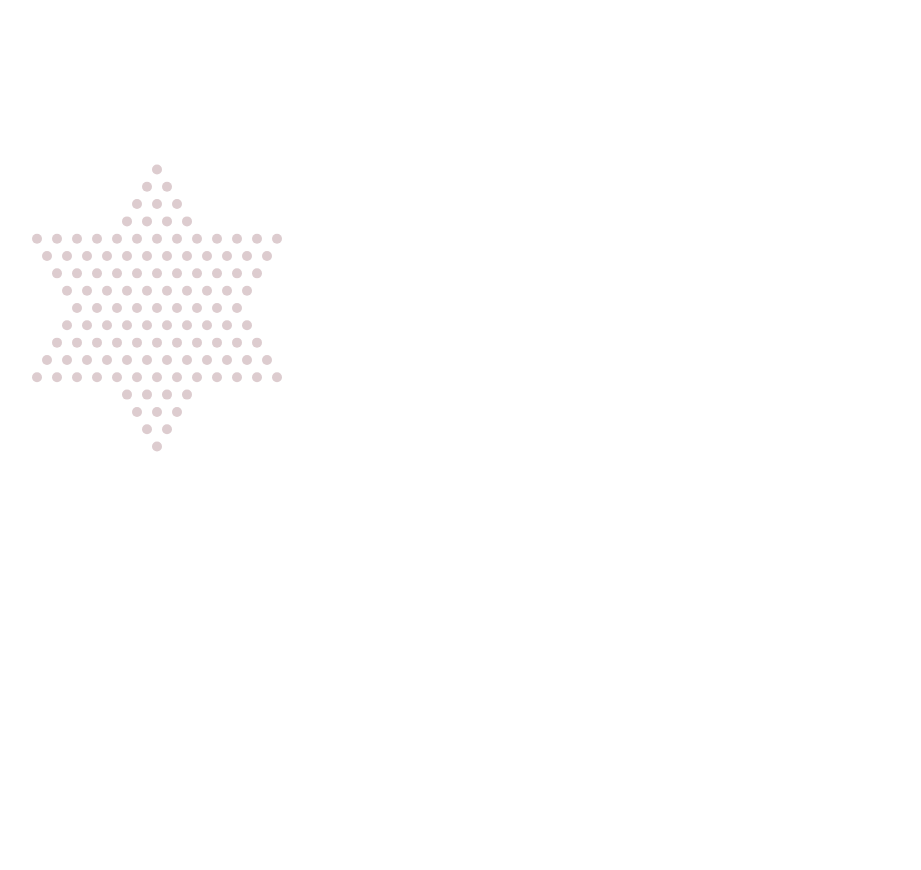
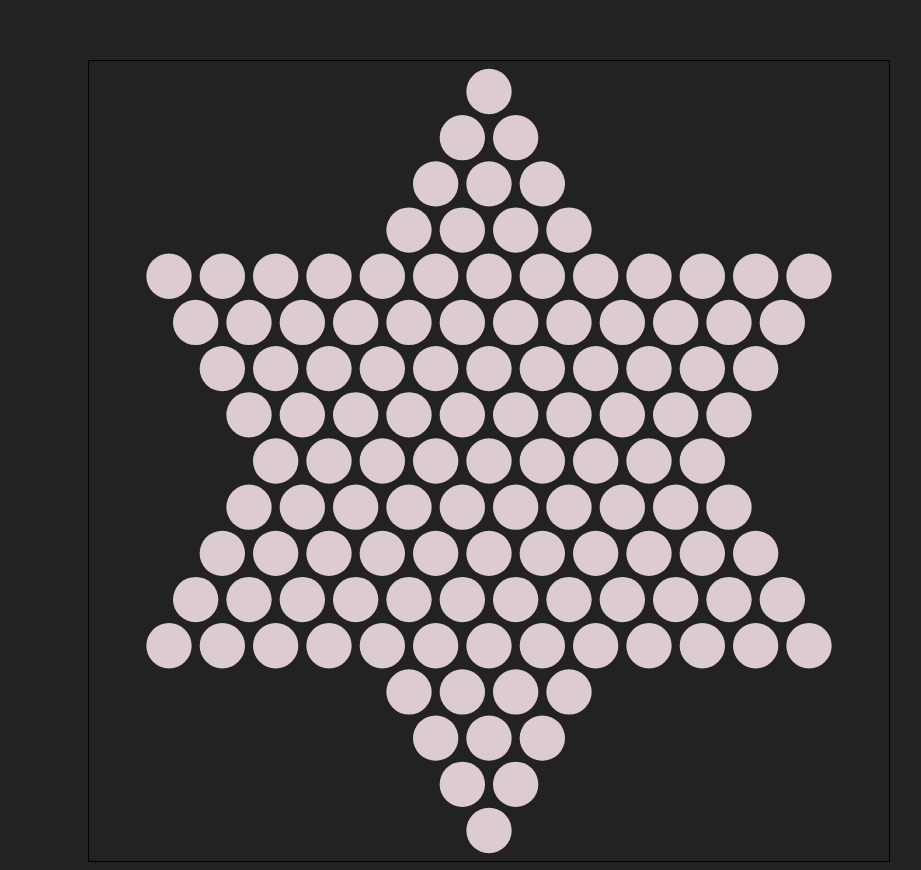
Before and after one commit to erik-sanne/ChineseCheckersAI, a plain HTML site: page index.html in a window 1280 px wide. Shown: the whole page, without its empty margins (151-1072 px from the left). Before the commit the page ends 816 px from the top, so only its background shows below. Drawn offline with Linux system fonts and the light colour scheme.

Commit message:
Can now select holes

```diff
--- a/app.js
+++ b/app.js
@@ -1,83 +1,79 @@
 var ctx;
 
-function init(){
+var board;
+var currentlySelected = null;
+
+function init() {
+
 	let canvas = document.getElementById('canvas');
+	canvas.addEventListener('click', function (e) { onBoardClicked(e); });
+
 	ctx = canvas.getContext("2d");
 
-	ctx.fillStyle = "#F00";
-	initGameboard();
+	board = createGameboard(canvas.height);
+	drawCurrentBoardState(board);
+
 }
 
-function initGameboard(){
-	const step = 20;
-	let t1 = createTriangle(step);
-	let t2 = createTriangle(step);
+function onBoardClicked(e) {
 
-	for (let i = 0; i < t2.length; i++){
-		let srcX = t2[i].x;
-		let srcY = t2[i].y;
+	var rect = e.target.getBoundingClientRect();
+  var x = e.clientX - rect.left;
+  var y = e.clientY - rect.top;
 
-		t2[i].x = srcX * Math.cos(Math.PI) - srcY * Math.sin(Math.PI);
-		t2[i].y = srcY * Math.cos(Math.PI) + srcX * Math.sin(Math.PI);
+	// TODO: Fix this thing.. It's because of the centering we currently have with the board.
+	x -= canvas.width / 2.0;
+	y -= canvas.height / 2.0;
+
+	for (let i = 0; i < board.holeLocations.length; i++){
+
+		let pos = board.holeLocations[i];
+		let dx = x - pos.x;
+		let dy = y - pos.y;
+
+		if (Math.sqrt(dx * dx + dy * dy) < board.holeSize) {
+			currentlySelected = i;
+			drawCurrentBoardState(board);
+			return;
+		}
 	}
+}
 
-	let board = t1;
-	const threshold = .5;
-	for (let i = 0; i < t2.length; i++){
-		if (!distanceLowerThanThreshold(t2[i].x, t2[i].y, board, threshold))
-			board.push(t2[i]);
-	}
+function drawCurrentBoardState(board) {
 
-	for (let i = 0; i < board.length; i++){
-		ctx.fillStyle="#ddcccf";
-		ctx.beginPath();
-		ctx.arc(board[i].x + 300, board[i].y + 300, 5, 0, Math.PI*2, false);
-		ctx.fill();
-		ctx.closePath();
+	ctx.clearRect(0, 0, canvas.width, canvas.height);
+
+	let centerX = canvas.width / 2.0;
+	let centerY = canvas.height / 2.0;
+
+	for (let i = 0; i < board.holeLocations.length; i++){
+
+		let point = board.holeLocations[i]
+		let x = point.x + centerX;
+		let y = point.y + centerY;
+
+		let state = board.holes[i];
+
+		if (state == 0) {
+			ctx.beginPath();
+			ctx.arc(x, y, board.holeSize, 0, Math.PI * 2.0, false);
+			ctx.closePath();
+
+			ctx.fillStyle="#ddcccf";
+			ctx.fill();
+		}
+
+		if (i == currentlySelected) {
+			ctx.beginPath();
+			ctx.arc(x, y, board.holeSize, 0, Math.PI * 2.0, false);
+			ctx.closePath();
+
+			ctx.lineWidth = 4;
+			ctx.strokeStyle = "#FF3F40";
+			ctx.stroke();
+		}
 	}
 
 }
 
-function distanceLowerThanThreshold(x1, y1, board, threshold){
-	for (let i = 0; i < board.length; i++){
-		let dx = x1 - board[i].x;
-		let dy = y1 - board[i].y;
-		if (Math.sqrt( dx * dx + dy * dy) < threshold)
-			return true;
-	}
-	return false;
-}
-
-function createTriangle(step){
-	let positions = [];
-	let pointer = {x: 0, y:0};
-	let rowLength = 13;
-
-	let xSum = 0;
-	let ySum = 0;
-
-	while (rowLength > 0){
-		for (let i = 0; i < rowLength; i++) {
-			positions.push({x: pointer.x, y: pointer.y});
-			xSum += pointer.x;
-			ySum += pointer.y;
-			pointer.x += step;
-		}
-		pointer.x -= rowLength * step;
-		pointer.x += step/2;
-		pointer.y += Math.sqrt(3 / 4) * step;
-		rowLength -= 1;
-	}
-
-	xSum /= positions.length;
-	ySum /= positions.length;
-
-	for (let i = 0; i < positions.length; i++){
-		positions[i].x -= xSum;
-		positions[i].y -= ySum;
-	}
-
-	return positions;
-}
-
 init();
--- /dev/null
+++ b/board.js
@@ -0,0 +1,76 @@
+'use strict';
+
+function createGameboard(boardHeight) {
+
+	const approxNumHolesInHeight = 15;
+	const step = boardHeight / approxNumHolesInHeight;
+	const holeSize = 0.85 * 0.5 * step;
+
+	let t1 = createTriangle(step);
+	let t2 = createTriangle(step);
+
+	for (let i = 0; i < t2.length; i++){
+		let srcX = t2[i].x;
+		let srcY = t2[i].y;
+
+		t2[i].x = srcX * Math.cos(Math.PI) - srcY * Math.sin(Math.PI);
+		t2[i].y = srcY * Math.cos(Math.PI) + srcX * Math.sin(Math.PI);
+	}
+
+	let holeLocations = t1;
+	const threshold = .5;
+	for (let i = 0; i < t2.length; i++){
+		if (!distanceLowerThanThreshold(t2[i].x, t2[i].y, holeLocations, threshold))
+			holeLocations.push(t2[i]);
+	}
+
+	let emptyHoles = new Array(holeLocations.length).fill(0);
+
+	return {
+		holeLocations: holeLocations,
+		holeSize: holeSize,
+		holes: emptyHoles
+	}
+}
+
+function distanceLowerThanThreshold(x1, y1, board, threshold){
+	for (let i = 0; i < board.length; i++){
+		let dx = x1 - board[i].x;
+		let dy = y1 - board[i].y;
+		if (Math.sqrt( dx * dx + dy * dy) < threshold)
+			return true;
+	}
+	return false;
+}
+
+function createTriangle(step){
+	let positions = [];
+	let pointer = {x: 0, y:0};
+	let rowLength = 13;
+
+	let xSum = 0;
+	let ySum = 0;
+
+	while (rowLength > 0){
+		for (let i = 0; i < rowLength; i++) {
+			positions.push({x: pointer.x, y: pointer.y});
+			xSum += pointer.x;
+			ySum += pointer.y;
+			pointer.x += step;
+		}
+		pointer.x -= rowLength * step;
+		pointer.x += step/2;
+		pointer.y += Math.sqrt(3 / 4) * step;
+		rowLength -= 1;
+	}
+
+	let averageX = xSum / positions.length;
+	let averageY = ySum / positions.length;
+
+	for (let i = 0; i < positions.length; i++){
+		positions[i].x -= averageX;
+		positions[i].y -= averageY;
+	}
+
+	return positions;
+}
--- a/index.html
+++ b/index.html
@@ -2,13 +2,19 @@
 <head>
 	<title>Chinese checkers!</title>
 	<style>
+		body {
+			background-color: #222;
+		}
 		#canvas {
+			display: block;
 			margin: 0 auto;
-			width: 800px;
+			margin-top: 60px;
+			border: 1px solid black;
 		}
 	</style>
 </head>
 <body>
 	<canvas id="canvas" width="800" height="800"></canvas>
+	<script src="board.js"></script>
 	<script src="app.js"></script>
 </body>
```
